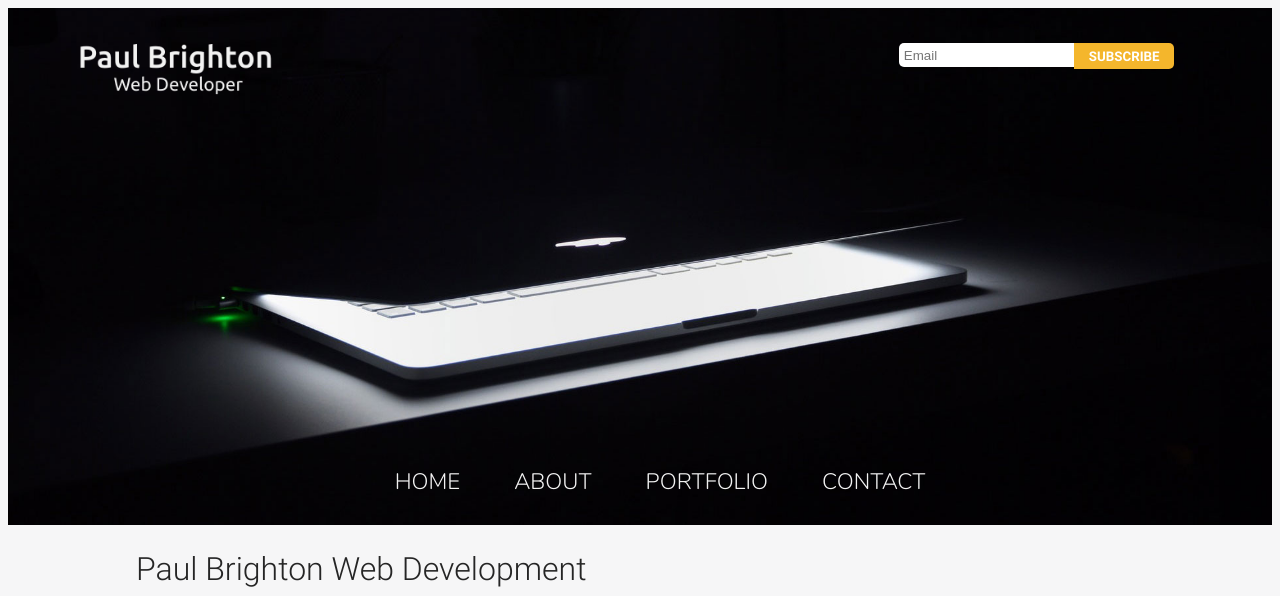
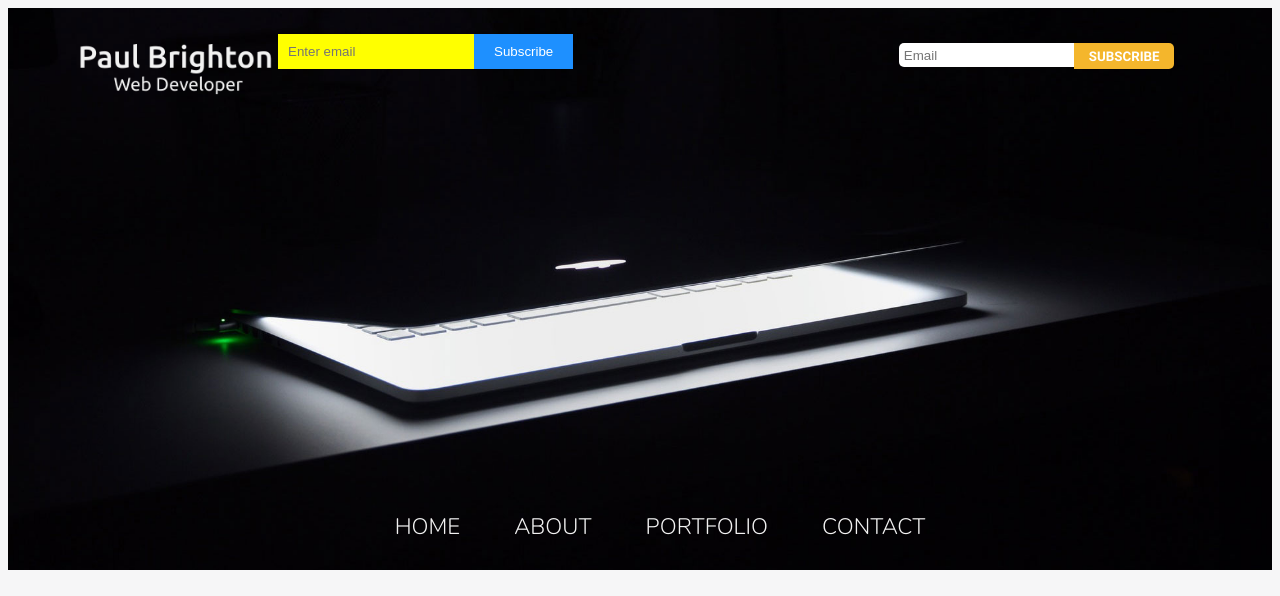
Before and after one commit to affinity-digital-ltd/Pauls_Blog, a Rails app: page / in a window 1280 px wide. Shown: the top 596 px of the page. Run offline with Rails 7, Linux system fonts and the light colour scheme; tables that the repository leaves empty hold one stand-in row (values such as "Sample post"); style sheets or scripts are compiled from the project's sources; some libraries are stand-ins or nearby versions.

Commit message:
Test form added

```diff
--- a/app/assets/stylesheets/components/c-subscribe-form.scss
+++ b/app/assets/stylesheets/components/c-subscribe-form.scss
@@ -50,3 +50,38 @@
     padding: 35px 35px 0 0;
   }
 }
+
+/*-----------------------------------
+-------------------------------------
+-----------------------------------*/
+
+.form-inline {
+  display: flex;
+  flex-flow: row wrap;
+  align-items: center;
+}
+
+.form-inline label {
+  margin: 5px 0 5px 0;
+}
+
+.form-inline input {
+  vertical-align: middle;
+  margin: 5px 0 5px 0;
+  padding: 10px;
+  background-color: yellow;
+  border: 0;
+}
+
+.form-inline button {
+  padding: 10px 20px;
+  background-color: dodgerblue;
+  border: 0 ;
+  color: white;
+  cursor: pointer;
+  margin-left: -1px;
+}
+
+.form-inline button:hover {
+  background-color: royalblue;
+}
--- a/app/views/shared/_header.html.erb
+++ b/app/views/shared/_header.html.erb
@@ -11,6 +11,14 @@
         <%= button_tag "Subscribe", type: "submit", class: "c-subscribe-form__btn" %>
       </div>
     <% end %>
+
+    <form class="form-inline" action="/action_page.php">
+  <input type="email" id="email" placeholder="Enter email" name="email">
+
+  <button type="submit">Subscribe</button>
+</form>
+
+
     <nav class="c-header__nav">
       <div data-behavior="myNav" class="c-overlay">
         <a href="javascript:void(0)" class="c-closebtn" onclick="closeNav()">&times;</a>
```
